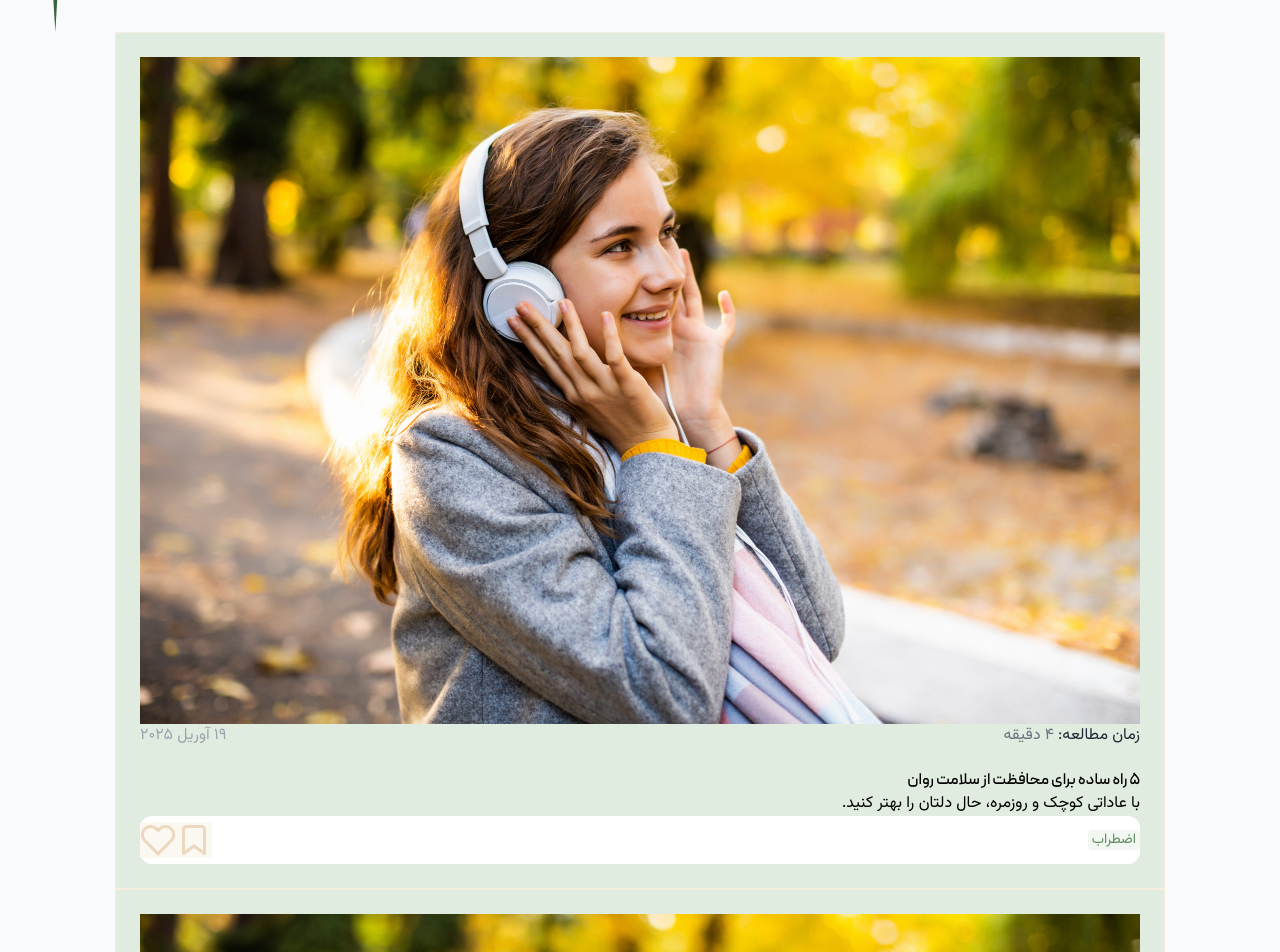
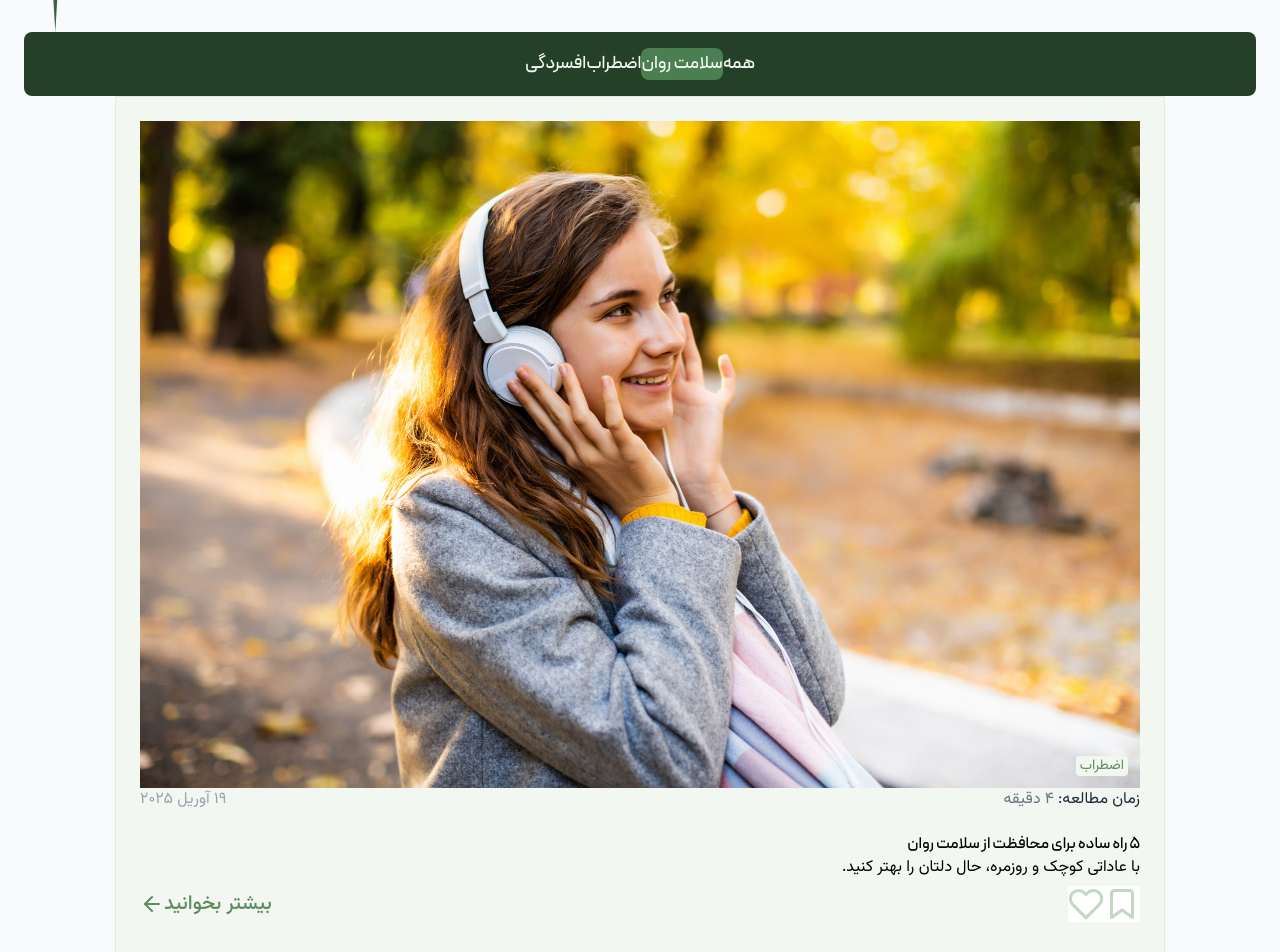
Before and after one commit to Arefe-Ehyaee/Sarv, a React (Create React App) app: page /articles in a window 1280 px wide. Shown: the part 160-1112 px from the top of the page. Built offline with nearby package versions, Linux system fonts and the light colour scheme.

Commit message:
articles

```diff
--- a/src/components/ArticleCard.tsx
+++ b/src/components/ArticleCard.tsx
@@ -1,29 +1,39 @@
 import image from "../assets/images/159.jpg";
 import DocumentStateBadge from "./ArticleBadge";
-import heart from "../assets/icons/heart-cream.svg"
+import heart from "../assets/icons/heart.svg"
 import bookmark from "../assets/icons/bookmark.svg"
+import { ReactComponent as Arrow } from "../assets/icons/arrow-left-green.svg";
+import { useNavigate } from "react-router-dom";
 
 interface ArticleCardProps {
     title: string;
     subtitle: string;
-    bgColor :string;
+    className: string;
 }
 
-function ArticleCard({ title, subtitle, bgColor }: ArticleCardProps) {
+function ArticleCard({ title, subtitle, className }: ArticleCardProps) {
+    const navigate = useNavigate();
     return (
-        <div className={`${bgColor} rounded-[26px] border border-secondary-100 p-6
+        <div className={`rounded-[26px] border p-6
             desktop:w-[608px] desktop:h-[700px]
             doublexl:w-[848px] doublexl:h-[700px]
             tablet:w-[696px] tablet:h-[700px]
             w-[358px] h-[660px]
-            flex flex-col justify-between`}>
+            flex flex-col justify-between ${className}`}>
             <div>
+                <div className="relative">
                     <img src={image} alt="image" className="rounded-[20px]
                         desktop:w-[560px] desktop:h-[373px]
                         doublexl:w-[800px] doublexl:h-[373px]
                         tablet:w-[648px] tablet:h-[373px]
                         w-[310px] h-[373px]
                         object-cover" />
+
+                    {/* Badge positioned at the right bottom of the image */}
+                    <div className="absolute bottom-3 right-3">
+                        <DocumentStateBadge category={"اضطراب"}></DocumentStateBadge>
+                    </div>
+                </div>
 
                 <div className="desktop:mt-[32px] tablet:mt-[34px] mt-[46px]">
                     <div className="flex flex-row items-center justify-between desktop:text-sm font-myVazirFaNumRegular">
@@ -41,22 +51,28 @@ function ArticleCard({ title, subtitle, bgColor }: ArticleCardProps) {
                 </div>
             </div>
 
-            <div className="flex flex-row items-center justify-between bg-background-BG
+            <div className="flex flex-row items-center justify-between
                 desktop:w-[560px]
                 doublexl:w-[800px]
                 tablet:w-[648px]
                 w-[310px]
                 h-12 rounded-xl px-[6px]">
-                <DocumentStateBadge category={"اضطراب"}></DocumentStateBadge>
 
                 <div className="flex flex-row gap-[6px] items-center">
-                    <div className="bg-secondary-50 w-9 h-9 rounded-[9px] flex flex-row justify-center p-[6px]">
+                    <div className="bg-background-BG w-9 h-9 rounded-[9px] flex flex-row justify-center p-[6px]">
                         <img src={bookmark} alt="bookmark" />
                     </div>
-                    <div className="bg-secondary-50 w-9 h-9 rounded-[9px] flex flex-row justify-center p-[6px]">
+                    <div className="bg-background-BG w-9 h-9 rounded-[9px] flex flex-row justify-center p-[6px]">
                         <img src={heart} alt="heart" />
                     </div>
                 </div>
+
+                <button className="flex flex-row items-center gap-[10px] text-primary-400" onClick={() => navigate('/articles')}>
+                    <p className="whitespace-nowrap font-myVazirMedium desktop:text-xl tablet:text-xl text-base">
+             بیشتر بخوانید
+                    </p>
+                    <Arrow></Arrow>
+                </button>
             </div>
         </div>
     );
--- a/src/components/Articles.tsx
+++ b/src/components/Articles.tsx
@@ -27,10 +27,10 @@ function Articles() {
 
 
             <div className="grid grid-cols-1 desktop:grid-cols-2 gap-[32px] place-items-center">
-                <ArticleCard title={"۵ راه ساده برای محافظت از سلامت روان"} subtitle={"با عاداتی کوچک و روزمره، حال دلتان را بهتر کنید."} bgColor={"bg-secondary-50"} />
-                <ArticleCard title={"چگونه خواب بهتر داشته باشیم؟"} subtitle={"نکاتی کاربردی برای بهبود کیفیت خواب شما."} bgColor={"bg-secondary-100"} />
-                <ArticleCard title={"تغذیه سالم در زندگی روزمره"} subtitle={"راهنمایی برای یک رژیم غذایی متعادل و سالم."} bgColor={"bg-secondary-100"} />
-                <ArticleCard title={"مدیریت استرس در محیط کار"} subtitle={"راهکارهایی برای آرامش بیشتر در فضای کاری."} bgColor={"bg-secondary-100"} />
+                <ArticleCard title={"۵ راه ساده برای محافظت از سلامت روان"} subtitle={"با عاداتی کوچک و روزمره، حال دلتان را بهتر کنید."} className={"bg-secondary-50"} />
+                <ArticleCard title={"چگونه خواب بهتر داشته باشیم؟"} subtitle={"نکاتی کاربردی برای بهبود کیفیت خواب شما."} className={"bg-secondary-50"} />
+                <ArticleCard title={"تغذیه سالم در زندگی روزمره"} subtitle={"راهنمایی برای یک رژیم غذایی متعادل و سالم."} className={"bg-secondary-50"} />
+                <ArticleCard title={"مدیریت استرس در محیط کار"} subtitle={"راهکارهایی برای آرامش بیشتر در فضای کاری."} className={"bg-secondary-50"} />
             </div>
         </div>
     );
--- /dev/null
+++ b/src/components/CategoryBox.tsx
@@ -0,0 +1,48 @@
+import { useState } from "react";
+
+type Category = {
+  id: string;
+  label: string;
+};
+
+interface ArticlesBoxProps {
+  categories?: Category[];
+  onCategoryChange?: (categoryId: string) => void;
+}
+
+function ArticlesBox({
+  categories = [
+    { id: "all", label: "همه" },
+    { id: "mental-health", label: "سلامت روان" },
+    { id: "anxiety", label: "اضطراب" },
+    { id: "depression", label: "افسردگی" },
+  ],
+  onCategoryChange = () => {}
+}: ArticlesBoxProps) {
+  const [activeCategory, setActiveCategory] = useState("mental-health");
+
+  const handleCategoryClick = (categoryId: string) => {
+    setActiveCategory(categoryId);
+    onCategoryChange(categoryId);
+  };
+
+  return (
+    <div className="h-16 bg-primary-800 rounded-lg flex justify-center items-center px-2 w-full">
+      {categories.map((category) => (
+        <button
+          key={category.id}
+          onClick={() => handleCategoryClick(category.id)}
+          className={`desktop:w-[209.6px] tablet:w-[144.8px] w-[85px] py-2 desktop:h-[38px] flex items-center justify-center tablet:h-[35px] h-8 text-center font-myPeydaMedium desktop:text-[20px] tablet:text-lg text-base text-primary-50 transition-colors ${
+            activeCategory === category.id
+              ? "bg-primary-500 rounded-lg"
+              : "hover:bg-primary-500 rounded-lg"
+          }`}
+        >
+          {category.label}
+        </button>
+      ))}
+    </div>
+  );
+}
+
+export default ArticlesBox;
--- a/src/components/Footer.tsx
+++ b/src/components/Footer.tsx
@@ -98,10 +98,10 @@ function Footer() {
                             </div>
 
                             <div className='flex flex-row gap-3'>
-                                <img src={facebook} alt="" />
-                                <img src={instagram} alt="" />
-                                <img src={twitter} alt="" />
-                                <img src={linkedin} alt="" />
+                                <img src={facebook} alt="facebook" className='bg-primary-300 rounded-full p-[6px]' />
+                                <img src={instagram} alt="instagram" className='bg-primary-300 rounded-full p-[6px]'/>
+                                <img src={twitter} alt="twitter" className='bg-primary-300 rounded-full p-[6px]'/>
+                                <img src={linkedin} alt="linkedin" className='bg-primary-300 rounded-full p-[6px]'/>
 
                             </div>
 
--- a/src/pages.tsx/ArticlesPage.tsx
+++ b/src/pages.tsx/ArticlesPage.tsx
@@ -5,6 +5,9 @@ import ArticleCard from "../components/ArticleCard";
 import Footer from "../components/Footer";
 import arrow from "../assets/icons/arrow-left-green.svg";
 import { ReactComponent as Arrow } from "../assets/icons/arrow-left-green.svg";
+import ArticlesBox from "../components/CategoryBox";
+
+
 function ArticlesPage() {
 
     const navigate = useNavigate();
@@ -22,15 +25,12 @@ function ArticlesPage() {
                     <img src={tree} alt="sarv" />
 
                 </div>
-                <div className="h-[70px] bg-primary-800 rounded-[20px] mb-[100px]">
-
-                </div>
-
-                <div className="grid grid-cols-1 desktop:grid-cols-2 gap-[32px] place-items-center">
-                    <ArticleCard title={"۵ راه ساده برای محافظت از سلامت روان"} subtitle={"با عاداتی کوچک و روزمره، حال دلتان را بهتر کنید."} bgColor={"bg-primary-100"} />
-                    <ArticleCard title={"چگونه خواب بهتر داشته باشیم؟"} subtitle={"نکاتی کاربردی برای بهبود کیفیت خواب شما."} bgColor={"bg-primary-100"} />
-                    <ArticleCard title={"تغذیه سالم در زندگی روزمره"} subtitle={"راهنمایی برای یک رژیم غذایی متعادل و سالم."} bgColor={"bg-primary-100"} />
-                    <ArticleCard title={"مدیریت استرس در محیط کار"} subtitle={"راهکارهایی برای آرامش بیشتر در فضای کاری."} bgColor={"bg-primary-100"} />
+                <ArticlesBox></ArticlesBox>
+                <div className="grid grid-cols-1 desktop:grid-cols-2 gap-[32px] place-items-center mt-[100px]">
+                    <ArticleCard title={"۵ راه ساده برای محافظت از سلامت روان"} subtitle={"با عاداتی کوچک و روزمره، حال دلتان را بهتر کنید."} className={"bg-primary-50 border-primary-100"} />
+                    <ArticleCard title={"چگونه خواب بهتر داشته باشیم؟"} subtitle={"نکاتی کاربردی برای بهبود کیفیت خواب شما."} className={"bg-primary-50 border-primary-100"} />
+                    <ArticleCard title={"تغذیه سالم در زندگی روزمره"} subtitle={"راهنمایی برای یک رژیم غذایی متعادل و سالم."} className={"bg-primary-50 border-primary-100"} />
+                    <ArticleCard title={"مدیریت استرس در محیط کار"} subtitle={"راهکارهایی برای آرامش بیشتر در فضای کاری."} className={"bg-primary-50 border-primary-100"} />
                 </div>
             </div>
 
```
Also changed, not shown: src/assets/icons/bookmark.svg, src/assets/icons/heart.svg. Lines whose indentation alone changed are shown as unchanged.
